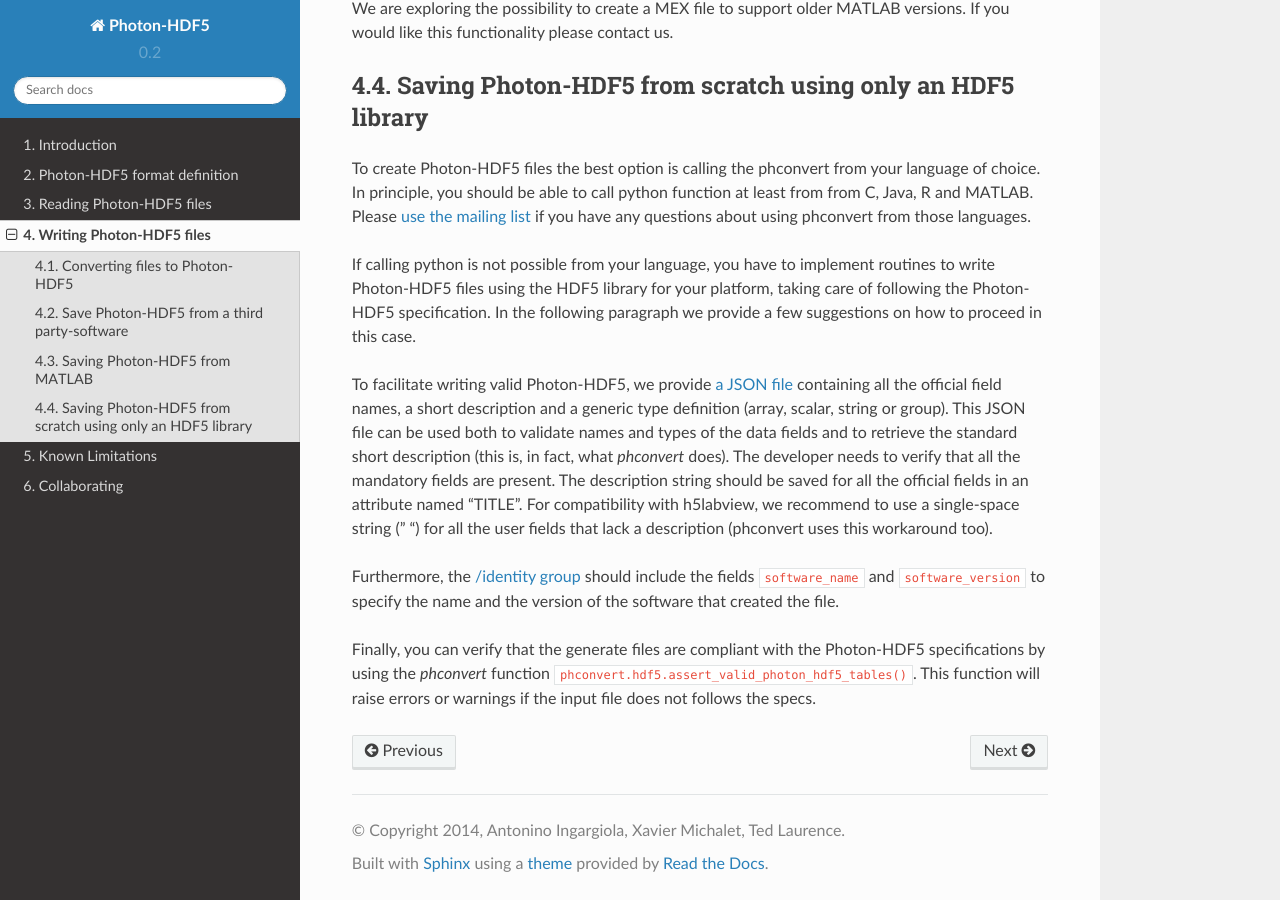
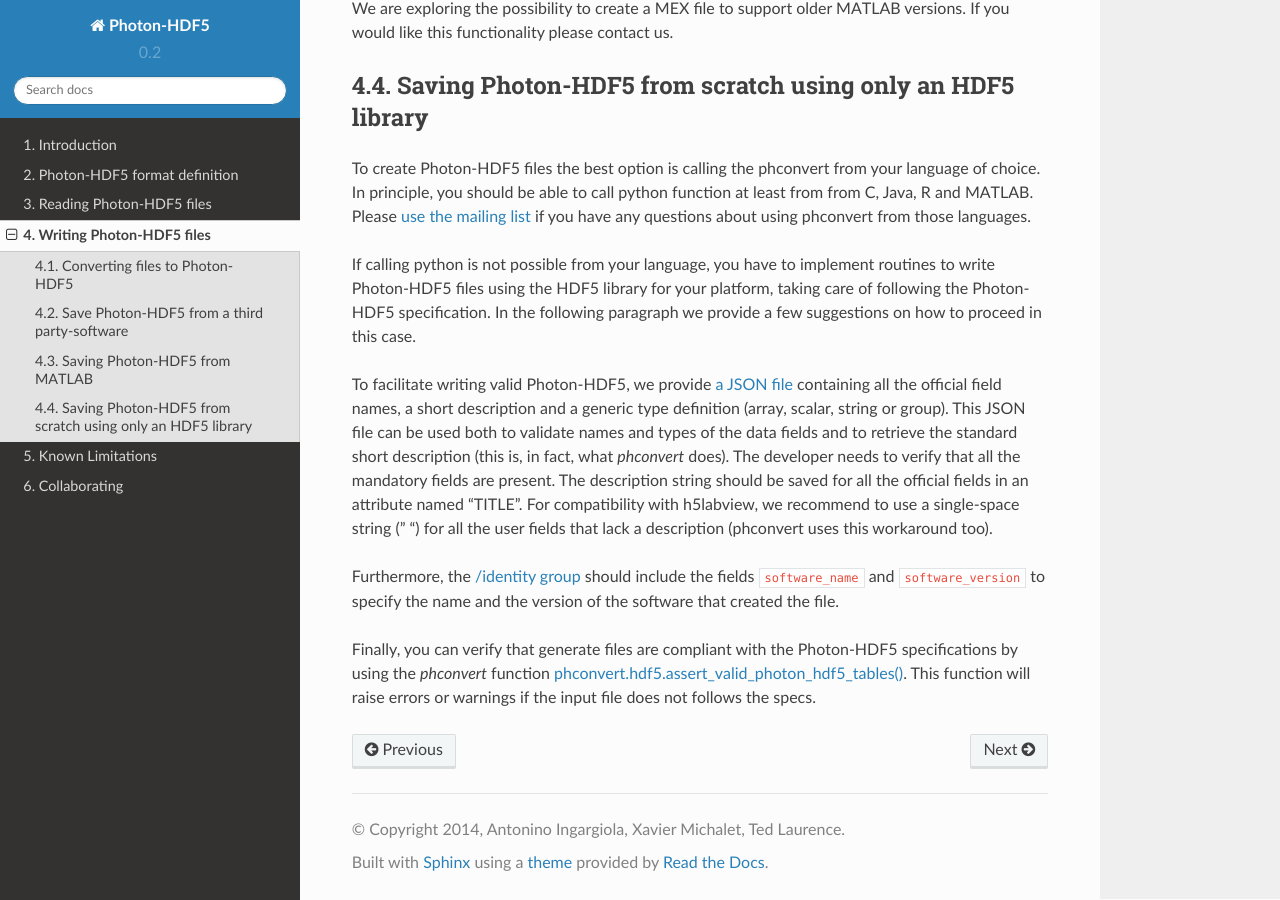
Before and after one commit to Photon-HDF5/photon-hdf5, a Sphinx documentation site: the page built from docs/writing.rst, in a window 1280 px wide and 900 px high, scrolled down 1579 px. Built offline with Sphinx 7.4.7 and the Read the Docs theme 2.0.0, drawn with Linux system fonts in a browser that asks for light colours.

Commit message:
Fix name and add link

```diff
--- a/docs/writing.rst
+++ b/docs/writing.rst
@@ -122,7 +122,7 @@ Furthermore, the :ref:`/identity group <identity_group>` should include
 the fields ``software_name`` and ``software_version`` to specify the name
 and the version of the software that created the file.
 
-Finally, you can verify that the generate files are compliant with the
+Finally, you can verify that generate files are compliant with the
 Photon-HDF5 specifications by using the *phconvert* function
-``phconvert.hdf5.assert_valid_photon_hdf5_tables()``. This function will
-raise errors or warnings if the input file does not follows the specs.
+`phconvert.hdf5.assert_valid_photon_hdf5_tables() <http://phconvert.readthedocs.org/en/latest/hdf5.html#phconvert.hdf5.assert_valid_photon_hdf5>`_.
+This function will raise errors or warnings if the input file does not follows the specs.
```
